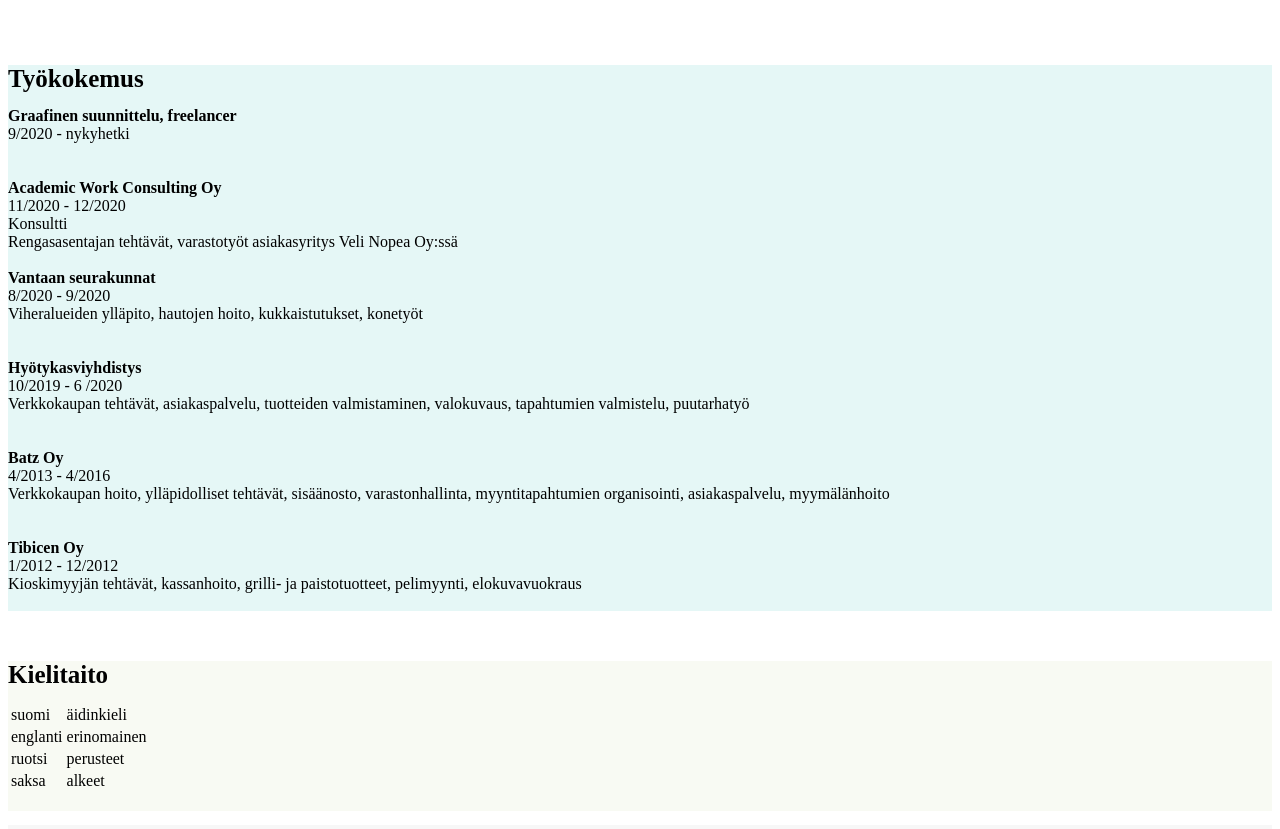
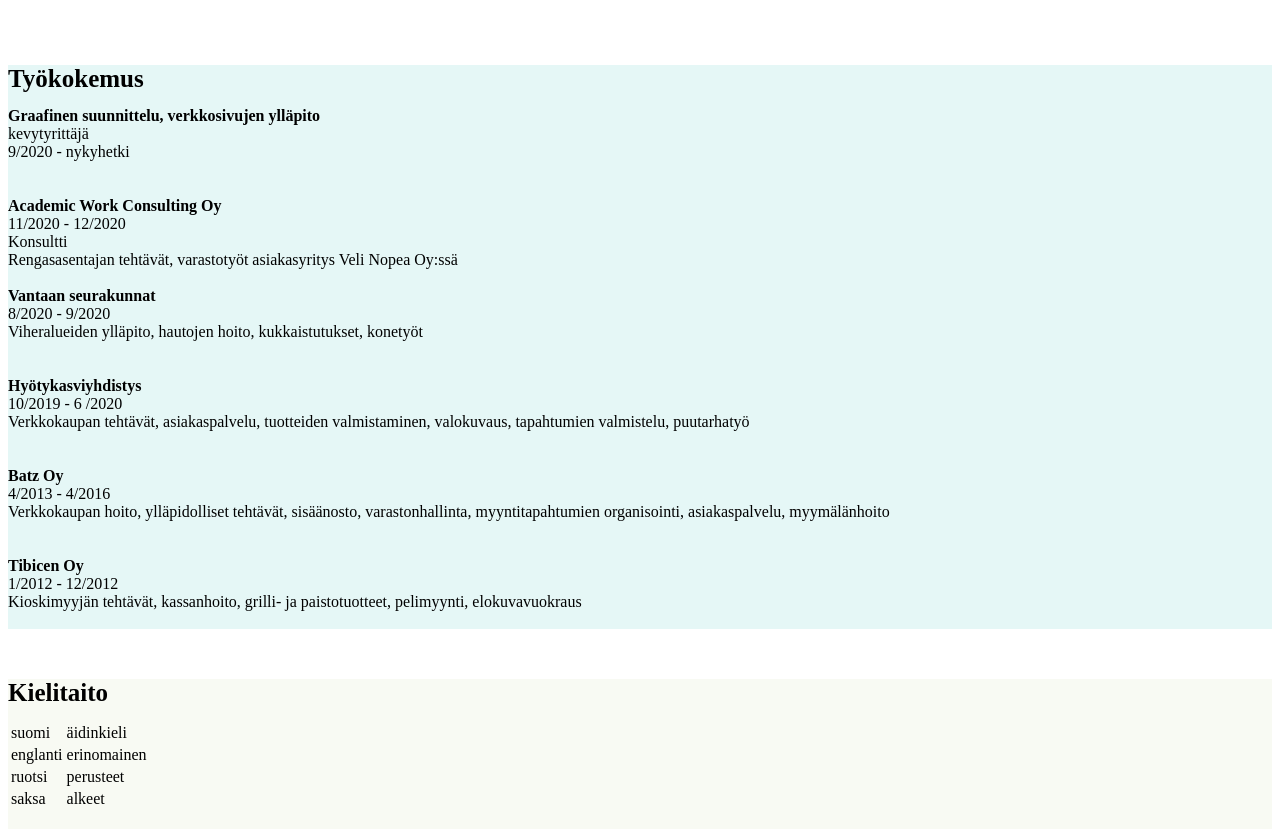
Before and after one commit to NooraPatama/NooraPatama.github.io, a plain HTML site: page index.html in a window 1280 px wide. Shown: the part 657-1486 px from the top of the page. Drawn offline with Linux system fonts and the light colour scheme.

Commit message:
korjaus työkokemukseen
korjattu freelancer kevytyrittäjäksi

```diff
--- a/index.html
+++ b/index.html
@@ -189,7 +189,8 @@
  <div style="background-color:rgb(229, 247, 246);">
 
 <h5>Työkokemus</h5>
-  <b> Graafinen suunnittelu, freelancer </b><br>
+  <b> Graafinen suunnittelu, verkkosivujen ylläpito</b><br>
+  kevytyrittäjä<br>
   9/2020 - nykyhetki<br>
   <br>
   <br>
```
